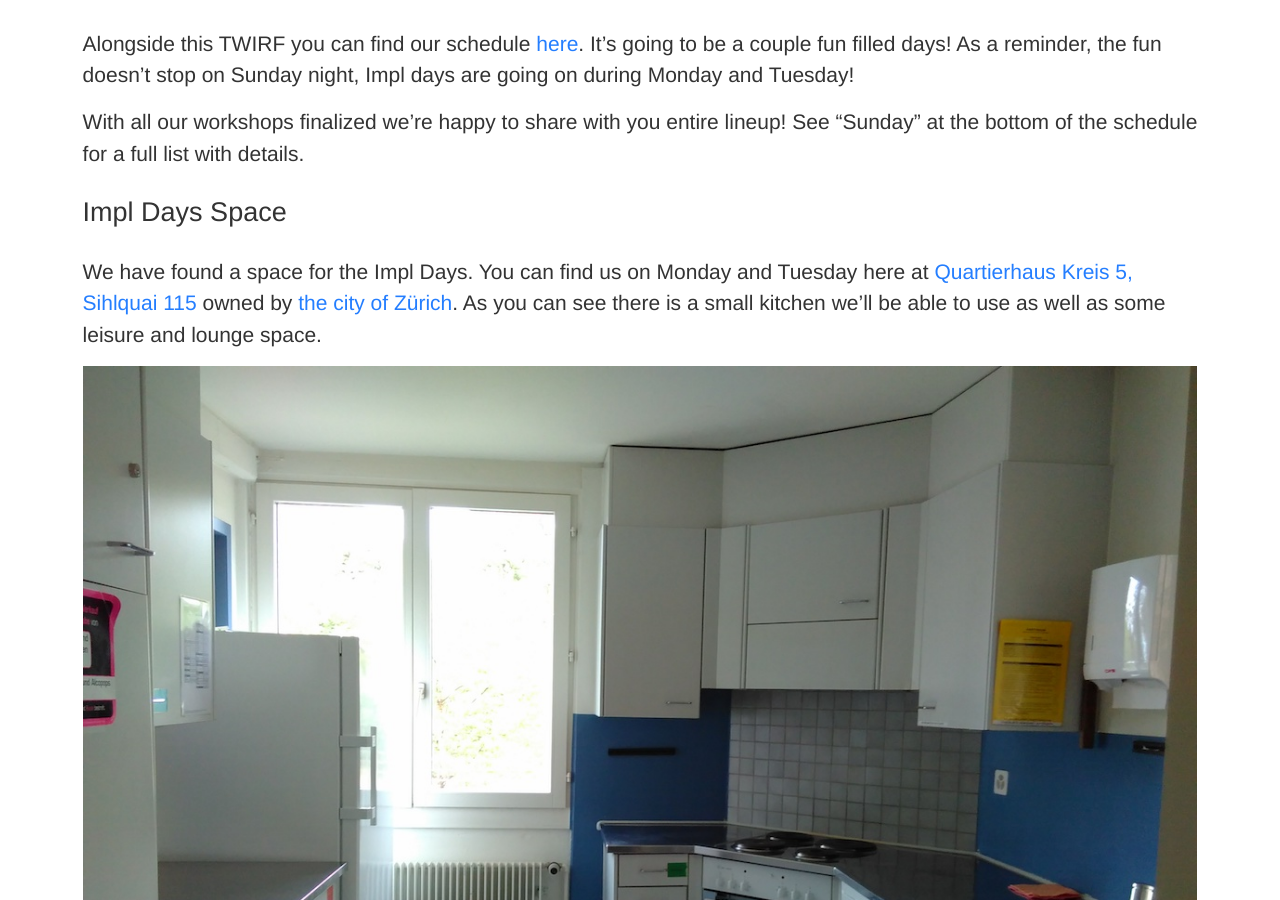
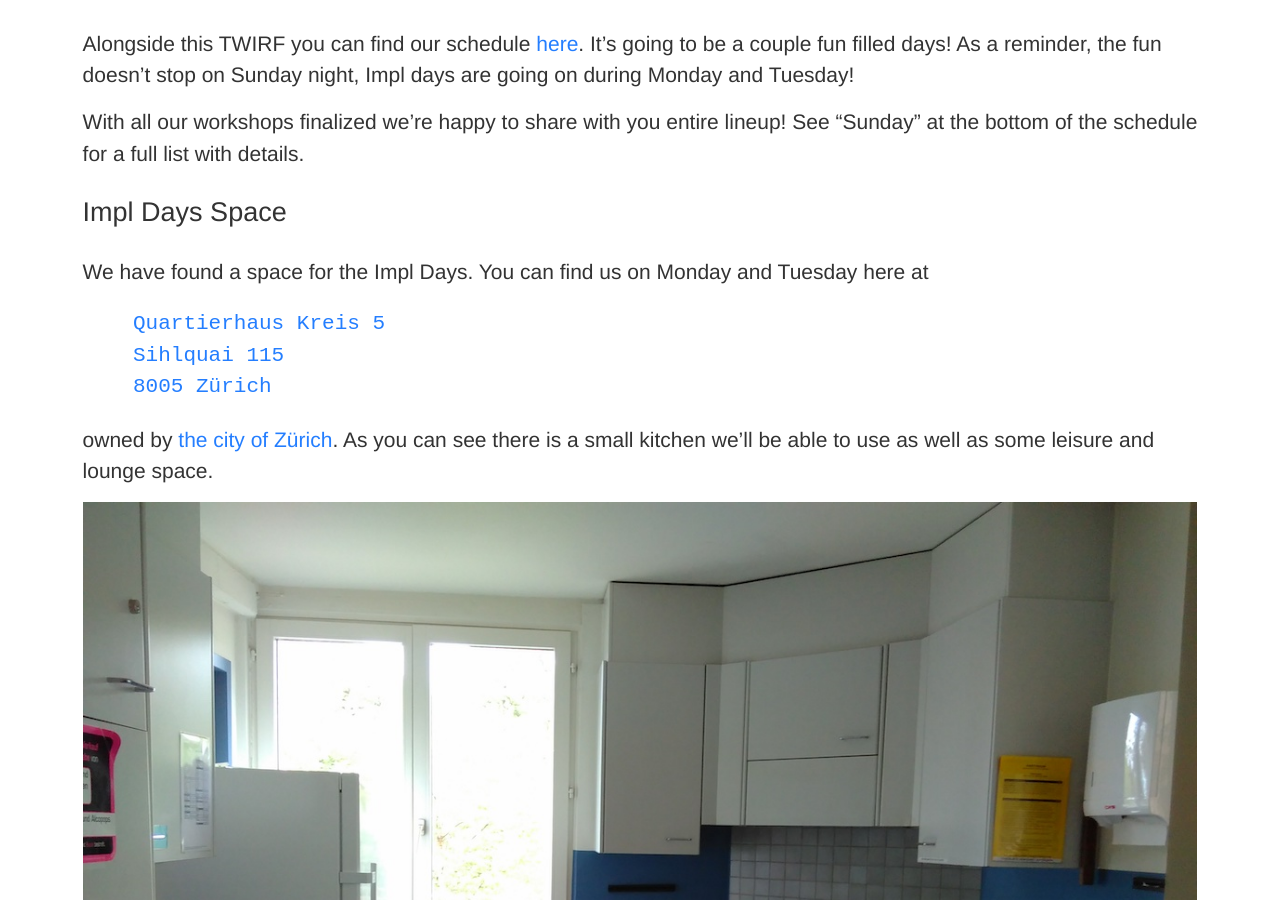
Before and after one commit to RustFestEU/blog.rustfest.eu, a Jekyll site: the page built from _posts/2017-09-24-this-week-in-rustfest-12-less-than-seven.md, in a window 1280 px wide and 900 px high, scrolled down 2461 px. Built offline with Jekyll 4.4.1, drawn with Linux system fonts in a browser that asks for light colours.

Commit message:
Make the address a block

```diff
--- a/_posts/2017-09-24-this-week-in-rustfest-12-less-than-seven.md
+++ b/_posts/2017-09-24-this-week-in-rustfest-12-less-than-seven.md
@@ -51,7 +51,12 @@ With all our workshops finalized we're happy to share with you entire lineup! Se
 
 ## Impl Days Space
 
-We have found a space for the Impl Days. You can find us on Monday and Tuesday here at [Quartierhaus Kreis 5, Sihlquai 115](https://www.openstreetmap.org/way/70730651) owned by [the city of Zürich](http://www.stadt-zuerich.ch/quartierhaus5). As you can see there is a small kitchen we'll be able to use as well as some leisure and lounge space.
+We have found a space for the Impl Days. You can find us on Monday and Tuesday here at
+<pre><a href="https://www.openstreetmap.org/way/70730651">    Quartierhaus Kreis 5
+    Sihlquai 115
+    8005 Zürich
+</a></pre>
+owned by [the city of Zürich](http://www.stadt-zuerich.ch/quartierhaus5). As you can see there is a small kitchen we'll be able to use as well as some leisure and lounge space.
 
 ![impl days room](/assets/posts/twirf-12/impl-1.jpg)
 ![impl days room](/assets/posts/twirf-12/impl-2.jpg)
```
